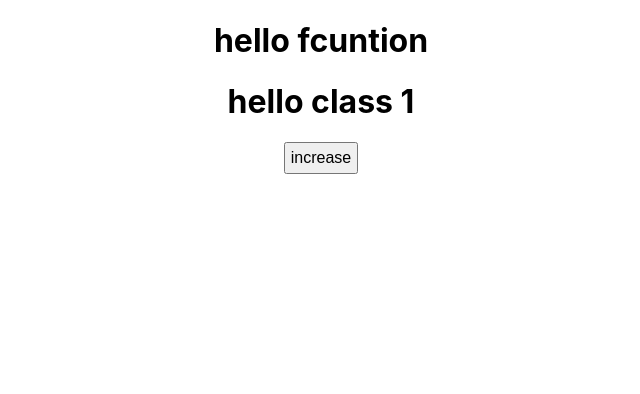
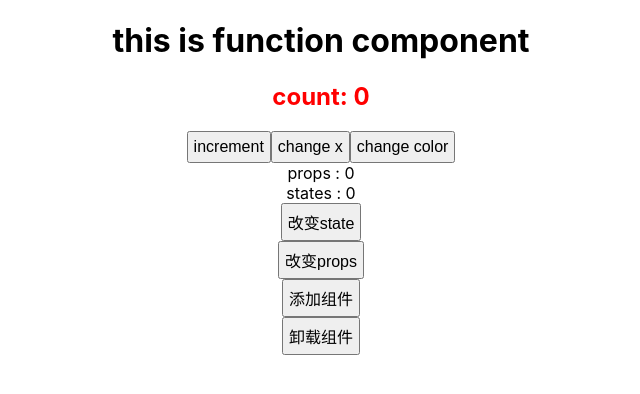
Before and after one commit to fankaljead/advanced-react-learn, a React (Vite) app: page / in a window 1280 px wide. Shown: the top 394 px of the page, without its empty margins (319-959 px from the left). Built offline with nearby package versions, Linux system fonts and the light colour scheme.

Commit message:
add readme 阅读记录

```diff
--- a/src/App.jsx
+++ b/src/App.jsx
@@ -2,7 +2,11 @@ import "./App.css";
 import React from "react";
 // import { PropsComponentDemo, FatherIndex } from "./components/basic/4_props";
 // import FormDemo from "./components/basic/4_props/form";
-import { LifeCycleF, LifeCycleC } from "./components/basic/5_lifeCycle";
+// import { LifeCycleF, LifeCycleC } from "./components/basic/5_lifeCycle";
+import {
+  FuncComponent,
+  FunctionLifeCycleContainer,
+} from "./components/basic/5_lifeCycle";
 
 function App() {
   return (
@@ -10,8 +14,10 @@ function App() {
       {/* <PropsComponentDemo />
       <FatherIndex />
       <FormDemo /> */}
-      <LifeCycleF name="hello fcuntion" />
-      <LifeCycleC name="hello class" />
+      {/* <LifeCycleF name="hello fcuntion" />
+      <LifeCycleC name="hello class" /> */}
+      <FuncComponent />
+      <FunctionLifeCycleContainer />
     </div>
   );
 }
--- a/src/components/basic/5_lifeCycle/index.jsx
+++ b/src/components/basic/5_lifeCycle/index.jsx
@@ -1,4 +1,4 @@
-import React, { Component } from "react";
+import React, { Component, useEffect, useLayoutEffect, useState } from "react";
 import PropTypes from "prop-types";
 
 export function LifeCycleF({ name }) {
@@ -24,7 +24,7 @@ export class LifeCycleC extends Component {
     console.log(`constructor: `, props);
   }
 
-  // 2.
+  // 2. 存在 getDerivedStateFromProps 则不执行 componentWillMount
   static getDerivedStateFromProps(nextProps, preState) {
     console.log("getDerivedStateFromProps preState:", preState);
     console.log("getDerivedStateFromProps nextProps:", nextProps);
@@ -55,13 +55,17 @@ export class LifeCycleC extends Component {
 
   // ===== mountClassInstance end =====
 
+  // commit 阶段
+  // componentDidMount 针对初始化
   componentDidMount() {
     console.log("componentDidMount");
   }
 
-  componentDidUpdate(preProps, preState) {
+  // componentDidUpdate 针对更新
+  componentDidUpdate(preProps, preState, snapshot) {
     console.log("componentDidUpdate preProps: ", preProps);
     console.log("componentDidUpdate preState: ", preState);
+    console.log("componentDidUpdate snapshot: ", snapshot);
   }
 
   // stop working in react 17
@@ -70,15 +74,133 @@ export class LifeCycleC extends Component {
   //   console.log("UNSAFE_componentWillReceiveProps nextContext: ", nextContext);
   // }
 
-  shouldComponentUpdate(nextProps, nextState) {
+  shouldComponentUpdate(nextProps, nextState, nextContext) {
     console.log("shouldComponentUpdate nextProps: ", nextProps);
     console.log("shouldComponentUpdate nextState: ", nextState);
+    console.log("shouldComponentUpdate nextContext: ", nextContext);
     return true;
   }
 
+  UNSAFE_componentWillUpdate() {}
+
+  getSnapshotBeforeUpdate(prevProps, preState) {
+    return {
+      ...prevProps,
+      ...preState,
+    };
+  }
+
+  // 更新阶段
+  UNSAFE_componentWillReceiveProps() {}
 }
 
 // React 两个重要阶段
 // 1. render 调和阶段
 //    遍历 React fiber 树，目的是发现不同 diff
 // 2. commit
+
+// 函数组件生命周期替代
+export function FuncComponent(props) {
+  const [count, setCount] = useState(0);
+  const [x, setX] = useState(0);
+  const [color, setColor] = useState("red");
+  useEffect(() => {
+    console.log("useEffect");
+  });
+  useLayoutEffect(() => {
+    console.log("useLayoutEffect");
+  });
+
+  // componentDidMount 替代方案
+  useEffect(() => {
+    // 请求数据 事件监听 操纵dom
+    console.log("useEffect 模拟 componentDidMount");
+  }, []);
+
+  // componentWillUnmount 替代方案
+  useEffect(() => {
+    // 请求数据 事件监听 操纵dom 添加定时器、掩饰其
+    return function componentWillUnmount() {
+      // 解除事件监听 清楚定时器、延时器
+    };
+  }, []); // dep=[]
+
+  // componentWillReceiveProps 代替方案
+  useEffect(() => {
+    console.log("props变化: componentWillReceiveProps");
+  }, [props]);
+  useEffect(() => {
+    console.log("props.number变化: componentWillReceiveProps");
+  }, [props.number]);
+
+  // componentDidUpdate 替代方案
+  useEffect(() => {
+    console.log("组件更新完成: componentDidUpdate");
+  }); // 没有 dep 依赖项
+
+  return (
+    <div>
+      <h1>this is function component</h1>
+      <h2 style={{ color: color }}>count: {count}</h2>
+      <button onClick={() => setCount(count + 1)}>increment</button>
+      <button onClick={() => setX(x + 1)}>change x</button>
+      <button onClick={() => setColor("yellow")}>change color</button>
+    </div>
+  );
+}
+
+FuncComponent.propTypes = {
+  number: PropTypes.number,
+};
+
+function FunctionLifeCycle(props) {
+  const [num, setNum] = useState(0);
+
+  // 模拟 componentDidMount
+  useEffect(() => {
+    /* 请求数据 ， 事件监听 ， 操纵dom  ， 增加定时器 ， 延时器 */
+    console.log("组件挂载完成: componentDidMount");
+
+    // 模拟 componentWillUnmount
+    return function componentWillUnmount() {
+      /* 解除事件监听器 ，清除 */
+      console.log("组件销毁: componentWillUnmount");
+    };
+  }, []); /* 切记 dep = [] */
+
+  useEffect(() => {
+    console.log("props变化: componentWillReceiveProps");
+  }, [props]);
+
+  useEffect(() => {
+    /*  */
+    console.log(" 组件更新完成: componentDidUpdate ");
+  });
+
+  return (
+    <div>
+      <div> props : {props.number} </div>
+      <div> states : {num} </div>
+      <button onClick={() => setNum((state) => state + 1)}>改变state</button>
+    </div>
+  );
+}
+
+FunctionLifeCycle.propTypes = {
+  number: PropTypes.number,
+};
+
+export function FunctionLifeCycleContainer() {
+  const [number, setNumber] = React.useState(0);
+  const [isRender, setRender] = React.useState(true);
+  return (
+    <div>
+      {isRender && <FunctionLifeCycle number={number} />}
+      <button onClick={() => setNumber((state) => state + 1)}>改变props</button>
+      <br />
+      <button onClick={() => setRender(true)}>添加组件</button>
+      <br />
+      <button onClick={() => setRender(false)}>卸载组件</button>
+    </div>
+  );
+}
```
Also changed, not shown: 1 other file (tests, documents, lock files or other folders).
